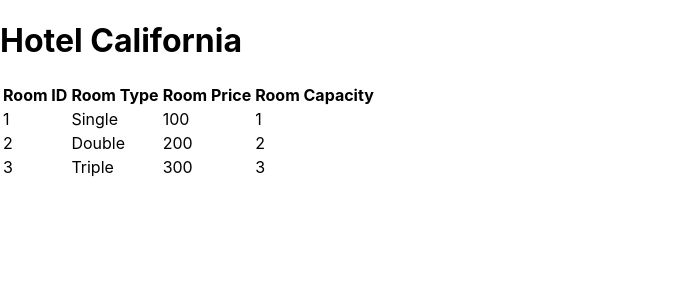
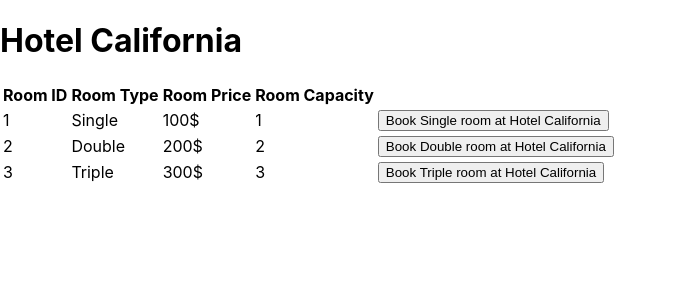
Before and after one commit to DanteCady/devHotel, a React (Create React App) app in the folder devhotel/: page / in a window 1280 px wide. Shown: the top 300 px of the page, without its empty margins (0-675 px from the left). Built offline with nearby package versions, Linux system fonts and the light colour scheme.

Commit message:
Imported button to hotel view and added $ for price

```diff
--- a/devhotel/src/views/hotel.jsx
+++ b/devhotel/src/views/hotel.jsx
@@ -1,4 +1,5 @@
 import React from "react";
+import BookButton from "../components/bookButton";
 
 const Hotel = ({ hotelRooms, hotelName }) => {
     return (
@@ -18,8 +19,11 @@
                         <tr key={room.roomId}>
                             <td>{room.roomId}</td>
                             <td>{room.roomType}</td>
-                            <td>{room.roomPrice}</td>
+                            <td>{room.roomPrice}$</td>
                             <td>{room.roomCapacity}</td>
+                            <td>
+                                <BookButton room={room} hotelName={hotelName} />
+                            </td>
                         </tr>
                     ))}
                 </tbody>
```
